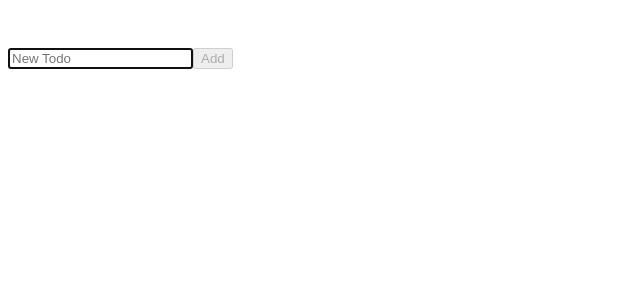
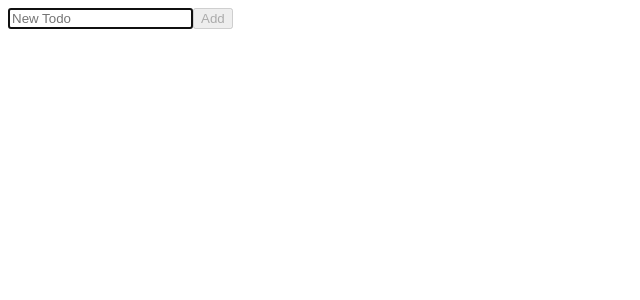
Before and after one commit to fr2Dev/home-page, a React (Create React App) app: page / in a window 1280 px wide. Both pictures are taken after a click on the button "New Todo". Shown: the top 300 px of the page, without its empty margins (0-640 px from the left). Built offline with nearby package versions, Linux system fonts and the light colour scheme.

Commit message:
💄 style (todo): add button to start new todo when none exist

```diff
--- a/src/App.tsx
+++ b/src/App.tsx
@@ -20,6 +20,8 @@ function App() {
   useEffect(() => {
     if (localStorage.length > 0 && localStorage.getItem('todos')) {
       // We have items
+      console.log('useEffect');
+
       const localTodos: ITodo[] = JSON.parse(localStorage.getItem('todos') as string);
       updateTodos(localTodos);
     }
--- a/src/components/Todo/Todo.tsx
+++ b/src/components/Todo/Todo.tsx
@@ -33,19 +33,23 @@ const TodoList: FC<TodoListProps> = ({
 
   return (
     <div>
-      {!inputVisible ? (
+      {todos.length === 0 ? (
         <button
           onClick={() => {
             setInputVisible(true);
             setTimeout(() => inputRef.current?.focus());
           }}
+          style={{ display: inputVisible ? 'none' : 'inlineBlock' }}
         >
           New Todo
         </button>
       ) : (
         <List {...listProps} />
       )}
-      <form onSubmit={addTodo} style={{ visibility: inputVisible ? 'visible' : 'hidden' }}>
+      <form
+        onSubmit={addTodo}
+        style={{ visibility: todos.length !== 0 || inputVisible ? 'visible' : 'hidden' }}
+      >
         <input ref={inputRef} value={todoValue} onChange={handleTodoInput} placeholder="New Todo" />
         <button type="submit" disabled={todoValue.length === 0}>
           Add
```
